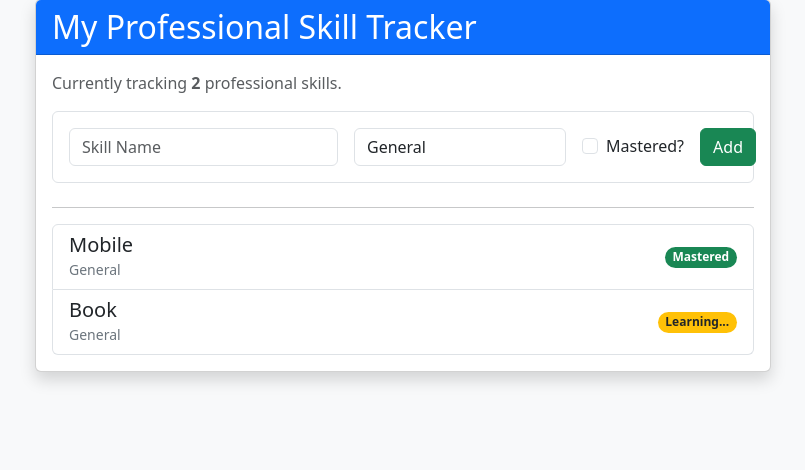
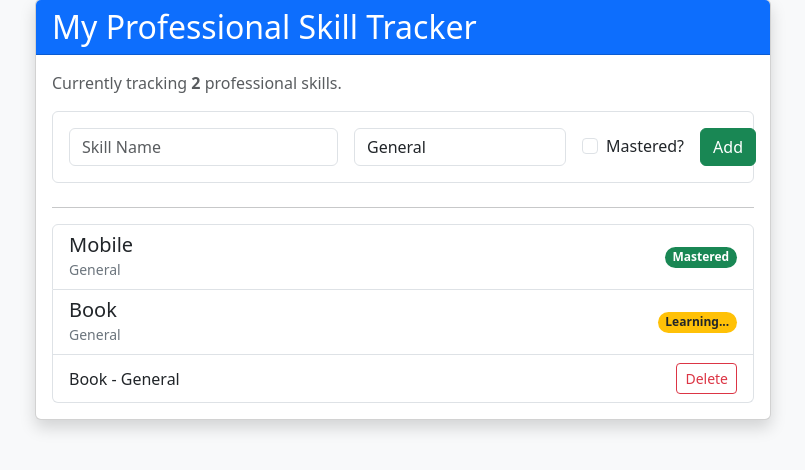
Before and after one commit to Blank21-xD/skill-tracker-django, a Django app: page / in a window 1280 px wide. Shown: the part 49-519 px from the top of the page, without its empty margins (237-1042 px from the left). Run offline with Django 5.2, Linux system fonts and the light colour scheme; data comes from the database, SQL or seed files in the repository.

Commit message:
Feature: Completed Delete functionality and resolved URL routing and import errors

```diff
--- a/core/urls.py
+++ b/core/urls.py
@@ -1,8 +1,10 @@
 from django.contrib import admin
 from django.urls import path
 from tracker.views import skill_list
+from tracker import views
 
 urlpatterns = [
     path('admin/', admin.site.urls),
     path('', skill_list, name='home'),
+    path('delete/<int:pk>/', views.delete_skill, name='delete_skill'),
 ]
--- a/tracker/templates/tracker/skill_list.html
+++ b/tracker/templates/tracker/skill_list.html
@@ -49,7 +49,11 @@
                 <span class="badge bg-success rounded-pill">Mastered</span>
                 {% else %}
                 <span class="badge bg-warning text-dark rounded-pill">Learning...</span>
-                {% endif %}
+              <li class="list-group-item d-flex justify-content-between align-items-center">
+                {{ skill.name }} - {{ skill.category }}
+                <a href="{% url 'delete_skill' skill.id %}" class="btn btn-sm btn-outline-danger">Delete</a>
+              </li>
+              {% endif %}
               </li>
               {% empty %}
               <li class="list-group-item">No skills added yet.</li>
--- a/tracker/views.py
+++ b/tracker/views.py
@@ -19,3 +19,9 @@ def skill_list(request):
         'skills': all_skills,
         'form': form
     })
+
+
+def delete_skill(request, pk):
+    skill = Skill.objects.get(id=pk)  # Find the specific skill
+    skill.delete()  # Delete it from the database
+    return redirect('home')  # Send the user back to the main list
```
